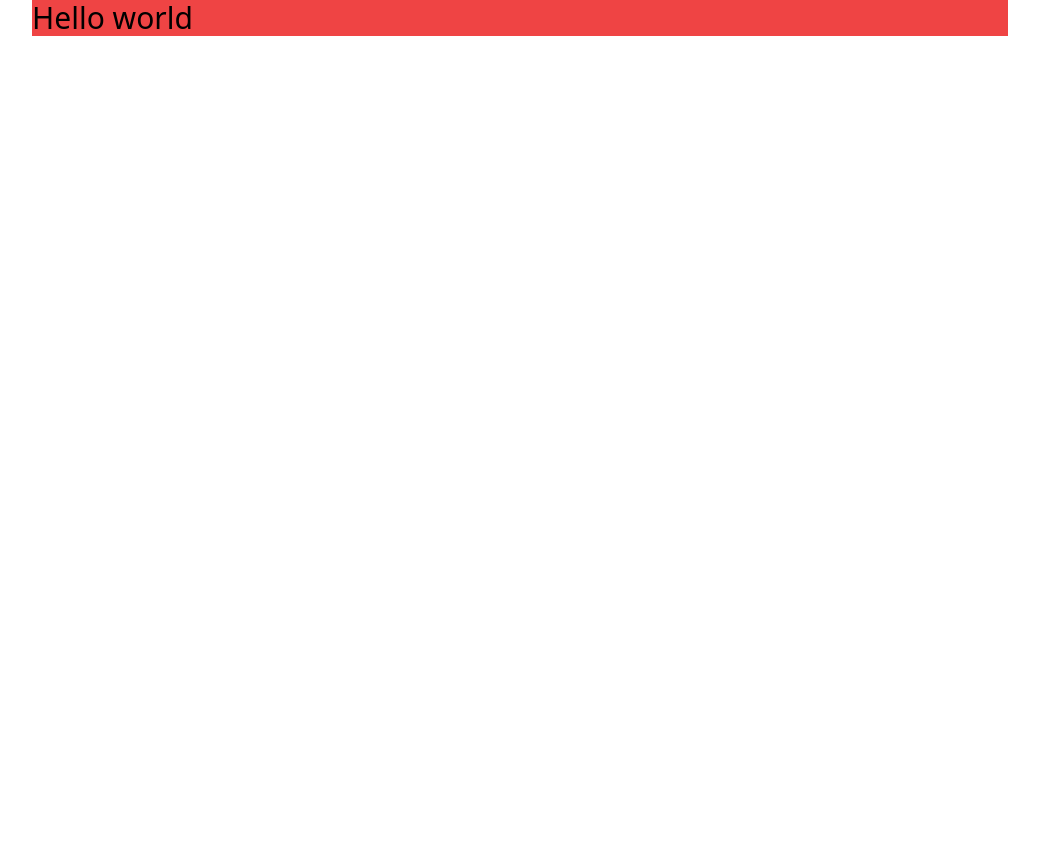
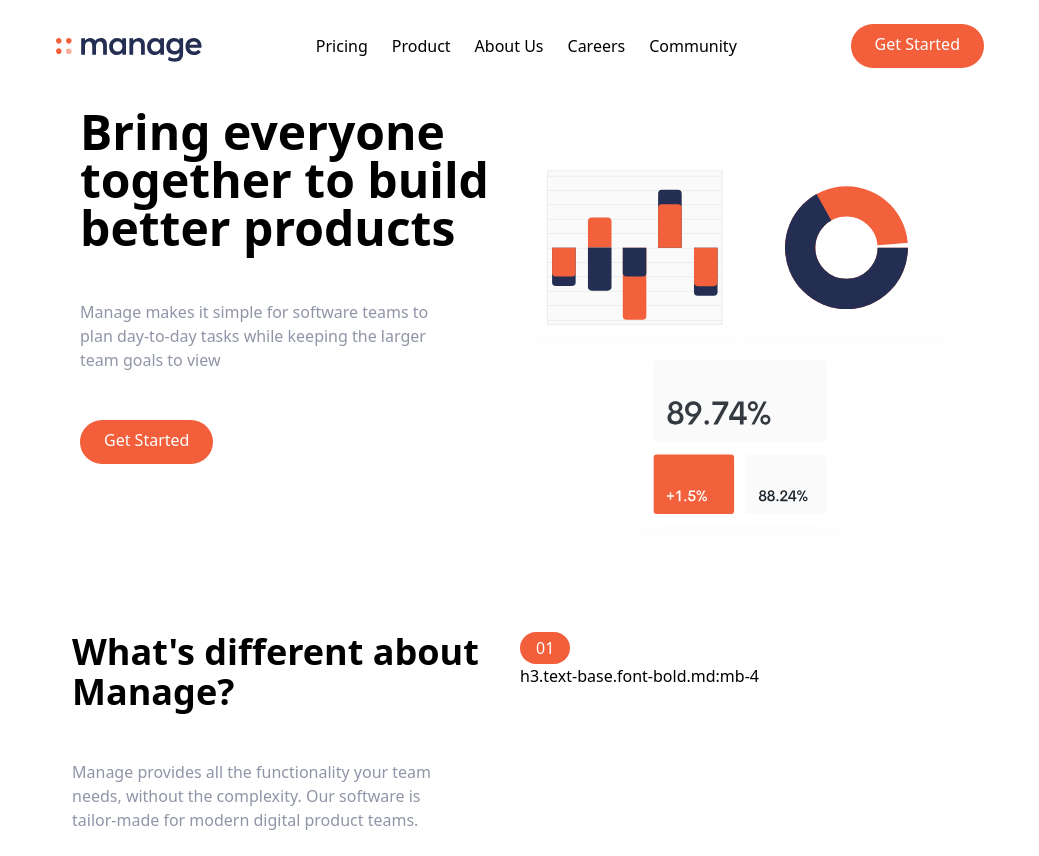
Before and after one commit to tayyaba-ali/Landing-Page-practice, a website built with Vite: page index.html in a window 1280 px wide. Shown: the whole page, without its empty margins (120-1159 px from the left). Before the commit the page ends 800 px from the top, so only its background shows below. Built offline with nearby package versions, Linux system fonts and the light colour scheme.

Commit message:
feature section

```diff
--- a/index.html
+++ b/index.html
@@ -1,17 +1,94 @@
 <!DOCTYPE html>
 <html lang="en">
 	<head>
-    <meta charset="UTF-8">
-    <meta http-equiv="X-UA-Compatible" content="IE=edge">
-    <meta name="viewport" content="width=device-width, initial-scale=1.0">
+		<meta charset="UTF-8" />
+		<meta http-equiv="X-UA-Compatible" content="IE=edge" />
+		<meta name="viewport" content="width=device-width, initial-scale=1.0" />
 		<title>Manage Landing Page</title>
-    <link rel="stylesheet" href="./style.css">
+		<link rel="stylesheet" href="./style.css" />
 	</head>
 	<body>
+		<!-- Navbar  -->
+		<nav class="relative container mx-auto p-6">
+			<!-- Flex-container  -->
+			<div class="flex items-center justify-between">
+				<!-- Logo  -->
+				<div class="pt-2">
+					<img src="./images/logo.svg" alt="logo" />
+				</div>
+				<!-- menu-items  -->
+				<div class="hidden space-x-6 md:flex">
+					<a href="#" class="hover:text-darkGrayishBlue">Pricing</a>
+					<a href="#" class="hover:text-darkGrayishBlue">Product</a>
+					<a href="#" class="hover:text-darkGrayishBlue">About Us</a>
+					<a href="#" class="hover:text-darkGrayishBlue">Careers</a>
+					<a href="#" class="hover:text-darkGrayishBlue">Community</a>
+				</div>
+				<!-- Button  -->
+				<a
+					href=""
+					class="hidden bg-brightRed p-3 px-6 pt-2 text-white rounded-full baseline md:block hover:bg-brightRedLight"
+					>Get Started</a
+				>
+			</div>
 
-    <!-- Navbar  -->
-    <nav class="text-3xl relative container mx-auto bg-red-500">
-        Hello world
+			<!-- Hero Section  -->
+
+			<section id="hero">
+				<!-- Flex-container  -->
+				<div class="container flex flex-col-reverse items-center px-6 mx-auto mt-10 space-y-0 md:space-y-0 md:flex-row">
+					<!-- left  -->
+					<div class="flex flex-col mb-32 space-y-12 md:w-1/2">
+						<h1 class="max-w-md text-4xl font-bold text-center md:text-5xl md:text-left">
+							Bring everyone together to build better products
+						</h1>
+						<p class="max-w-sm text-center text-darkGrayishBlue md:text-left">
+							Manage makes it simple for software teams to plan day-to-day tasks while keeping the larger team goals to
+							view
+						</p>
+						<div class="flex justify-center md:justify-start">
+							<a
+								href=""
+								class="bg-brightRed p-3 px-6 pt-2 text-white rounded-full baseline md:block hover:bg-brightRedLight"
+								>Get Started</a
+							>
+						</div>
+					</div>
+
+					<!-- Image  -->
+					<div class="md:w-1/2">
+						<img src="./images/illustration-intro.svg" alt="" />
+					</div>
+				</div>
+			</section>
+
+			<!-- Features  -->
+			<section id="features">
+				<!-- Flex-container  -->
+				<div class="flex flex-col px-4 mx-auto mt-10 space-y-12 md:space-y-0 md:flex-row">
+					<!-- What's diffrence  -->
+					<div class="flex flex-col space-y-12 md:w-1/2">
+						<h2 class="max-w-md font-bold text-center md:text-4xl md:text-left"> What's different about Manage?</h2>
+						<px class="max-w-sm text-center text-darkGrayishBlue md:text-left">
+							Manage provides all the functionality your team needs, without the complexity. Our software is tailor-made
+							for modern digital product teams.
+						</px>
+					</div>
+                    <!-- Number- list  -->
+                    <div class="flex flex-col space-y-8 md:w-1/2">
+                        <!-- List item  1  -->
+                        <div class="flex flex-col space-y-3 md:space-y-0 md:space-x-6">
+                            <!-- Heading  -->
+                            <div class="round-l-full bg-brightRedSupLight md:bg-transparent">
+                                <div class="flex items-center space-x-2">
+                                    <div class="px-4 py-2 text-white rounded-full md:py-1 bg-brightRed">01</div>
+                                </div>
+                                h3.text-base.font-bold.md:mb-4
+                            </div>
+                        </div>
+                    </div>
+				</div>
+			</section>
 		</nav>
 	</body>
 </html>
```
Lines whose indentation alone changed are shown as unchanged.
